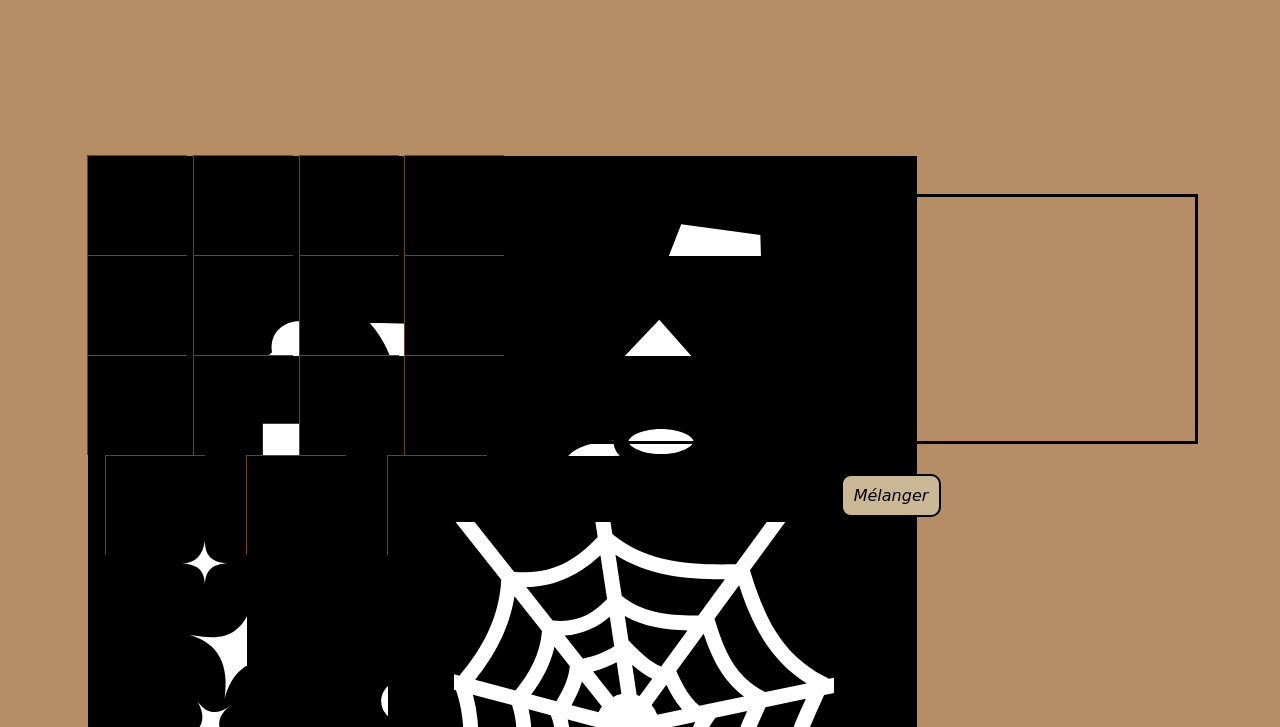
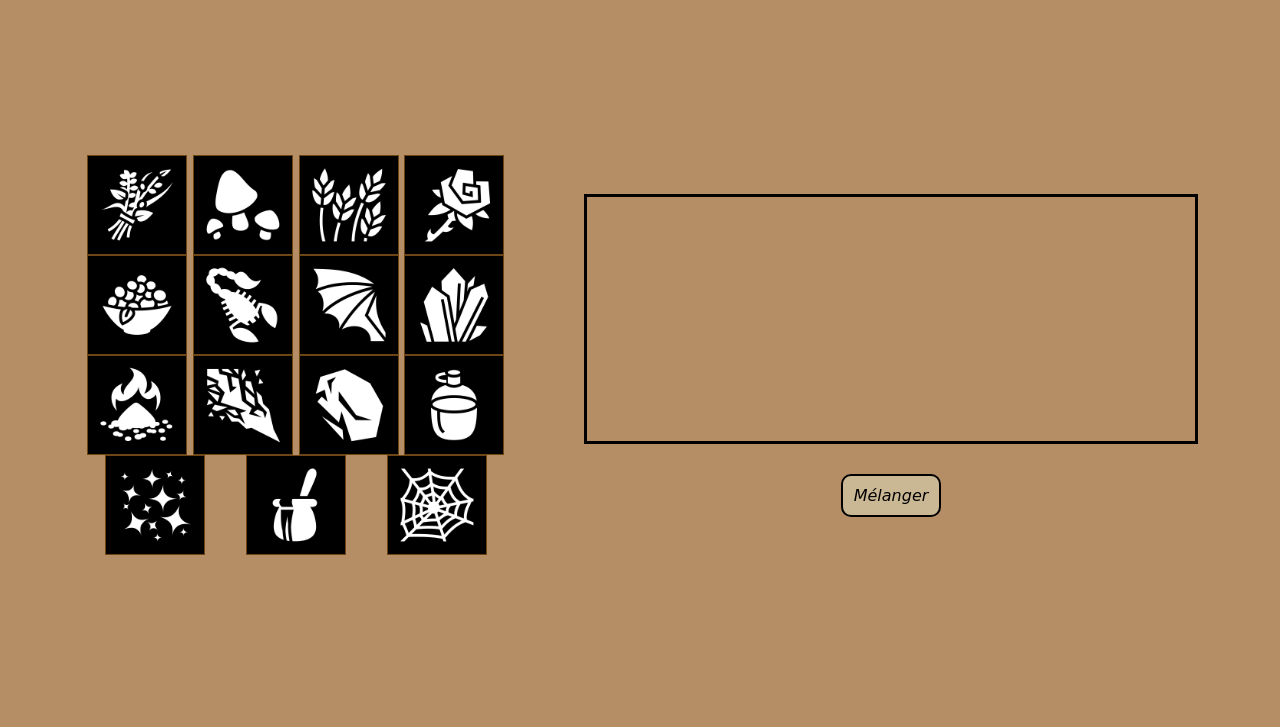
Before and after one commit to Emma-prn/alchemist, a plain HTML site: page index.html in a window 1280 px wide. Shown: the part 73-800 px from the top of the page. Drawn offline with Linux system fonts and the light colour scheme.

Commit message:
Format img

```diff
--- a/style.css
+++ b/style.css
@@ -73,12 +73,17 @@ button {
     height: 50vh;
 }
 .ingredient {
+    position: relative;
     width: 100px;
     height: 100px;
     cursor: pointer;
     border: #6e4616 1px solid;
     text-align: center;
     align-content: center;
+}
+.ingredient > img {
+    width: 100%;
+    height: 100%;
 }
 #mix {
     width: 100px;
```
